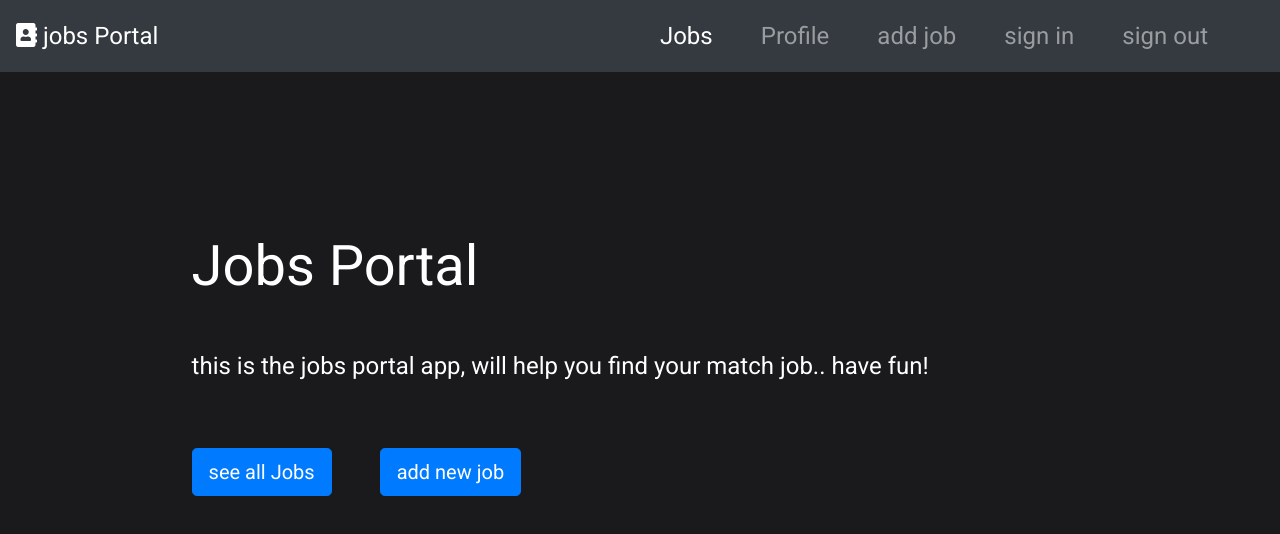
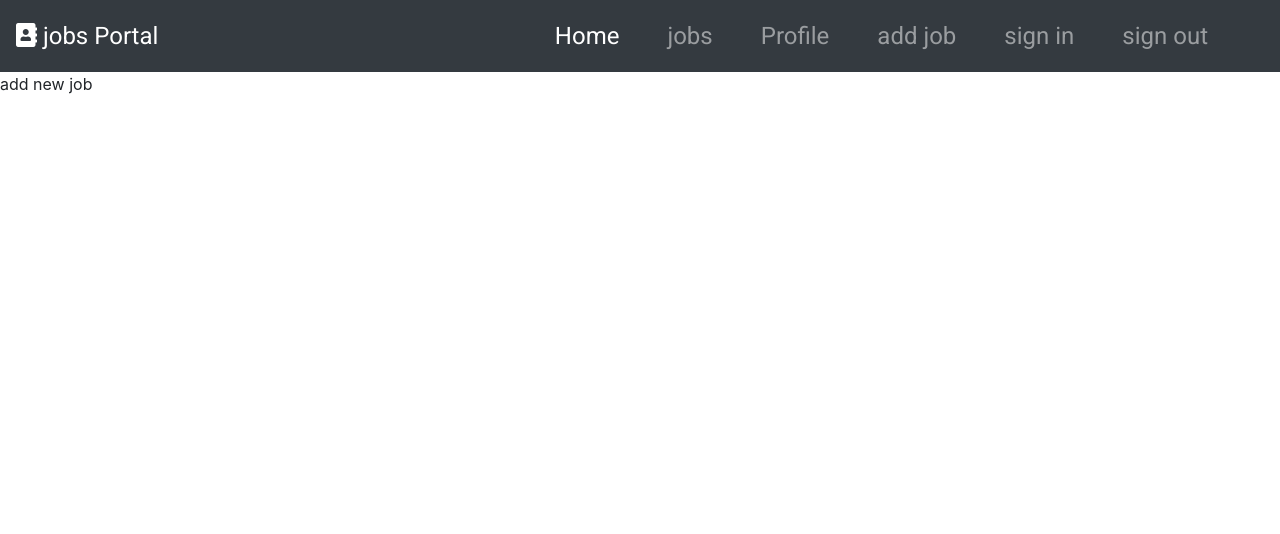
Before and after one commit to Msaad668/Jobs-app, a React (Create React App) app in the folder client/: page /add-job in a window 1280 px wide. Shown: the top 534 px of the page. Built offline with nearby package versions, Linux system fonts and the light colour scheme.

Commit message:
added react-router

```diff
--- a/client/package.json
+++ b/client/package.json
@@ -9,6 +9,7 @@
     "bootstrap": "^4.5.0",
     "react": "^16.13.1",
     "react-dom": "^16.13.1",
+    "react-router-dom": "^5.2.0",
     "react-scripts": "3.4.1"
   },
   "scripts": {
--- a/client/src/App.js
+++ b/client/src/App.js
@@ -1,14 +1,27 @@
-import React from "react";
+import React, { Fragment } from "react";
+import { BrowserRouter as Router, Route, Switch } from "react-router-dom";
 import "./App.css";
 import Navbar from "./components/layout/Navbar";
 import Home from "./components/pages/Home";
+import Jobs from "./components/pages/Jobs";
+import Profile from "./components/pages/Profile";
+import AddJob from "./components/pages/AddJob";
+import SignIn from "./components/pages/SignIn";
 
 function App() {
   return (
-    <div>
-      <Navbar />
-      <Home />
-    </div>
+    <Router>
+      <Fragment>
+        <Navbar />
+        <Switch>
+          <Route path="/" exact component={Home} />
+          <Route path="/jobs" exact component={Jobs} />
+          <Route path="/profile" exact component={Profile} />
+          <Route path="/add-job" exact component={AddJob} />
+          <Route path="/signin" exact component={SignIn} />
+        </Switch>
+      </Fragment>
+    </Router>
   );
 }
 
--- a/client/src/components/layout/Navbar.js
+++ b/client/src/components/layout/Navbar.js
@@ -1,11 +1,12 @@
 import React from "react";
+import { Link } from "react-router-dom";
 
 const Navbar = () => {
   return (
     <nav class="navbar navbar-expand-lg bg-dark navbar-dark">
-      <a class="navbar-brand" href="#">
+      <Link to="/" class="navbar-brand">
         <i className="fas fa-address-book" /> jobs Portal
-      </a>
+      </Link>
       <button
         class="navbar-toggler"
         type="button"
@@ -20,29 +21,34 @@ const Navbar = () => {
       <div class="collapse navbar-collapse" id="navbarNavDropdown">
         <ul class="navbar-nav ml-auto">
           <li class="nav-item active">
-            <a class="nav-link" href="#">
-              Jobs <span class="sr-only">(current)</span>
-            </a>
+            <Link to="/" class="nav-link">
+              Home <span class="sr-only">(current)</span>
+            </Link>
           </li>
           <li class="nav-item">
-            <a class="nav-link" href="#">
-              Profile
-            </a>
+            <Link class="nav-link" to="/jobs">
+              jobs
+            </Link>
           </li>
           <li class="nav-item">
-            <a class="nav-link" href="#">
-              add job
-            </a>
+            <Link class="nav-link" to="/profile">
+              Profile
+            </Link>
           </li>
           <li class="nav-item">
-            <a class="nav-link" href="#">
-              sign in
-            </a>
+            <Link class="nav-link" to="/add-job">
+              add job
+            </Link>
           </li>
           <li class="nav-item">
-            <a class="nav-link" href="#">
+            <Link class="nav-link" to="/signin">
+              sign in
+            </Link>
+          </li>
+          <li class="nav-item">
+            <Link class="nav-link" to="/">
               sign out
-            </a>
+            </Link>
           </li>
         </ul>
       </div>
--- /dev/null
+++ b/client/src/components/pages/AddJob.js
@@ -0,0 +1,7 @@
+import React from "react";
+
+const AddJob = () => {
+  return <div>add new job</div>;
+};
+
+export default AddJob;
--- a/client/src/components/pages/Home.js
+++ b/client/src/components/pages/Home.js
@@ -1,4 +1,5 @@
 import React from "react";
+import { Link } from "react-router-dom";
 
 const Home = () => {
   return (
@@ -10,12 +11,17 @@ const Home = () => {
           fun!
         </p>
 
-        <a class="btn btn-primary btn-lg" href="#" role="button">
+        <Link to="/jobs" class="btn btn-primary btn-lg" href="#" role="button">
           see all Jobs
-        </a>
-        <a class="btn btn-primary btn-lg" href="#" role="button">
+        </Link>
+        <Link
+          to="add-job"
+          class="btn btn-primary btn-lg"
+          href="#"
+          role="button"
+        >
           add new job
-        </a>
+        </Link>
       </div>
     </div>
   );
--- /dev/null
+++ b/client/src/components/pages/Jobs.js
@@ -0,0 +1,7 @@
+import React from "react";
+
+const Jobs = () => {
+  return <div>jobs</div>;
+};
+
+export default Jobs;
--- /dev/null
+++ b/client/src/components/pages/Profile.js
@@ -0,0 +1,7 @@
+import React from "react";
+
+const Profile = () => {
+  return <div>profile</div>;
+};
+
+export default Profile;
--- /dev/null
+++ b/client/src/components/pages/SignIn.js
@@ -0,0 +1,7 @@
+import React from "react";
+
+const SignIn = () => {
+  return <div>SignIn / up</div>;
+};
+
+export default SignIn;
```
Also changed, not shown: 1 other file (tests, documents, lock files or other folders).
